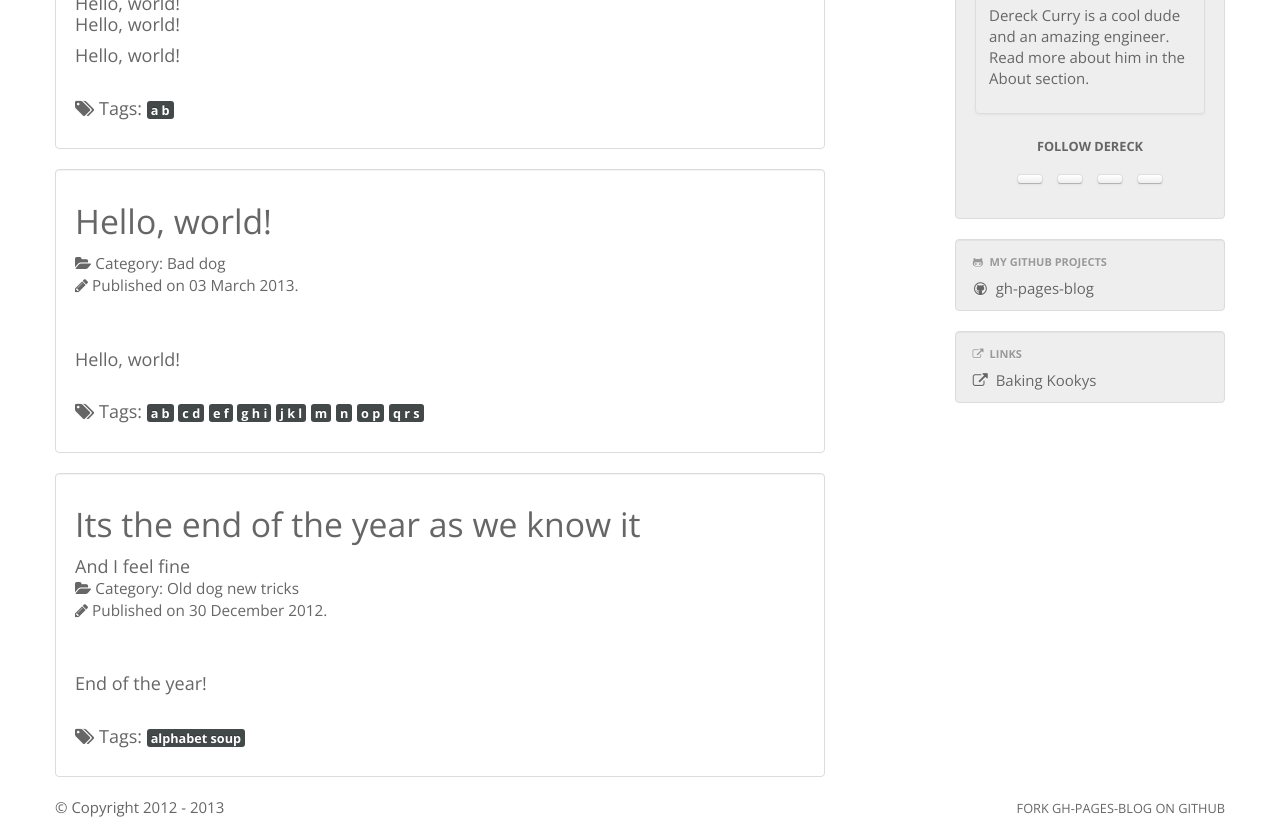
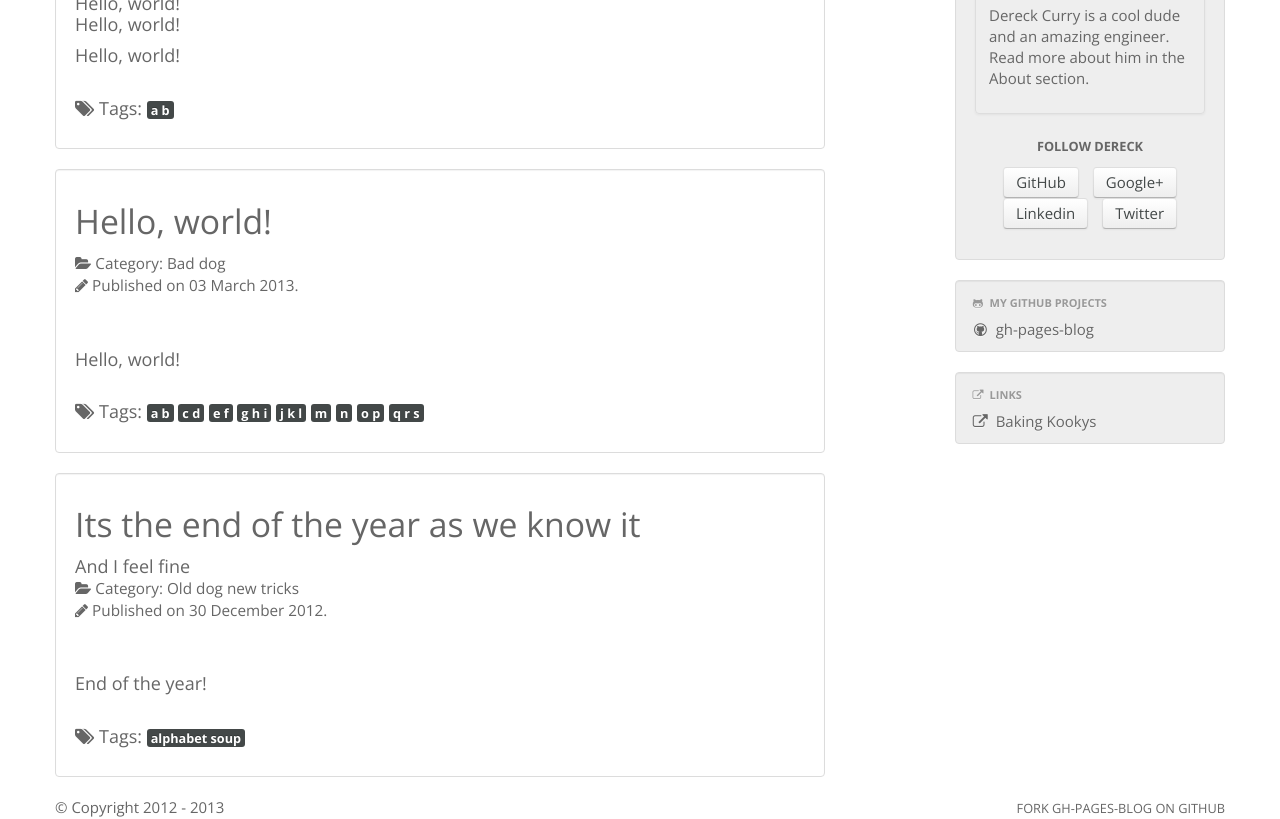
Before and after one commit to thedereck/thedereck.github.com, a Jekyll site: the page built from index.html, in a window 1280 px wide, cut to the strip 292-1111 px from the top of the page. Built offline with Jekyll 4.4.1, drawn with Linux system fonts in a browser that asks for light colours.

Commit message:
Fixed display of font awesome icon for social links

```diff
--- a/_includes/body/sections/brief_bio/social-links.html
+++ b/_includes/body/sections/brief_bio/social-links.html
@@ -19,10 +19,8 @@
 		{% if link.enabled %}
 	<li>
 		<a class="btn" href="{{ link.url }}">
-			{% if site.font_awesome.enabled %}
-				{% if link.font_awesome_icon %}
+			{% if site.font_awesome.enabled and link.font_awesome_icon %}
 			<i class="{{ link.font_awesome_icon }}"></i>
-				{% endif %}
 			{% else %}
 			{{ link.name }}
 			{% endif %}
```
